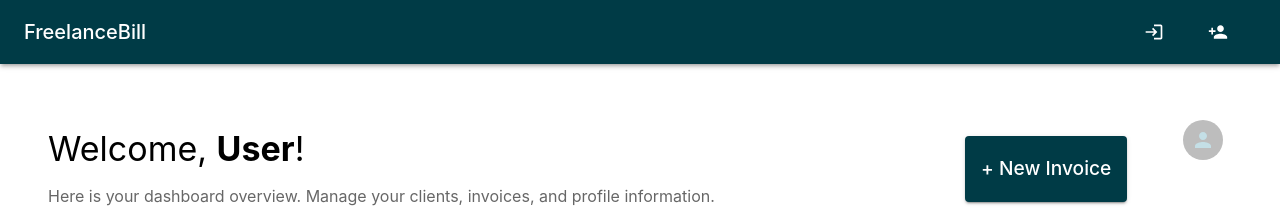
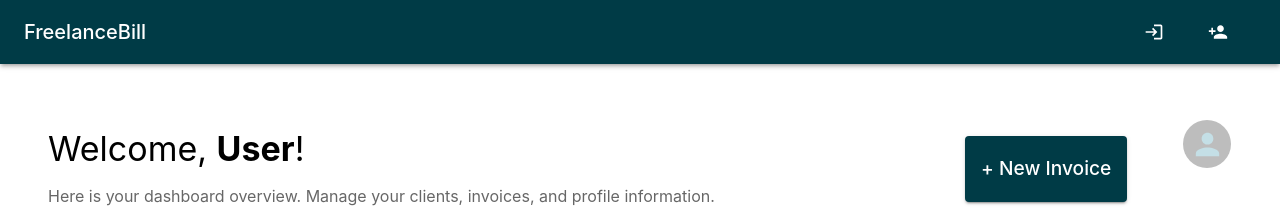
Before and after one commit to lcobiodata/freelance-bill, a React (Create React App) app in the folder frontend/: page /dashboard in a window 1280 px wide. Shown: the top 217 px of the page. Built offline with nearby package versions, Linux system fonts and the light colour scheme; no server answers.

Commit message:
Increase Dashboard container width and enhance profile icon size for improved layout and visibility

```diff
--- a/frontend/src/components/Dashboard.js
+++ b/frontend/src/components/Dashboard.js
@@ -164,7 +164,7 @@ const Dashboard = () => {
   return (
     <Grid container spacing={3} sx={{ height: "100%" }}>
       <Grid item xs={showProfile ? 9 : 11} sx={{ transition: "width 0.3s ease-in-out" }}>
-        <Container maxWidth="lg">
+        <Container maxWidth="xl">
           <Box sx={{ display: "flex", justifyContent: "space-between", alignItems: "center", my: 4 }}>
             <Box>
               <Typography variant="h4" gutterBottom>
@@ -290,8 +290,8 @@ const Dashboard = () => {
         <Box sx={{ display: "flex", justifyContent: "center", mt: 2 }}>
           <Tooltip title={showProfile ? "Hide Profile" : "Show Profile"}>
             <IconButton onClick={() => setShowProfile(!showProfile)}>
-              <Avatar>
-                <PersonIcon />
+              <Avatar sx={{ width: 48, height: 48 }}>
+                <PersonIcon fontSize="large" />
               </Avatar>
             </IconButton>
           </Tooltip>
```
